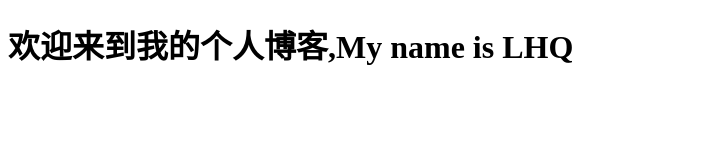
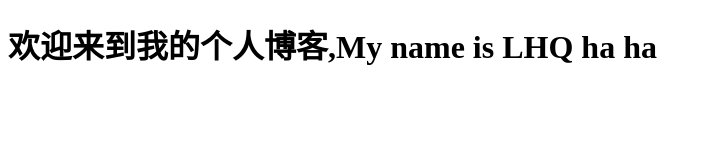
Before and after one commit to Diordadada/Diordadada.github.io, a plain HTML site: page index.html in a window 1280 px wide. Shown: the whole page, without its empty margins (0-711 px from the left). Drawn offline with Linux system fonts and the light colour scheme.

Commit message:
Update index.html

```diff
--- a/index.html
+++ b/index.html
@@ -7,7 +7,7 @@
 	</head>
 	<body>
     <h1>
-      欢迎来到我的个人博客,My name is LHQ
+      欢迎来到我的个人博客,My name is LHQ ha ha
     </h1>
   </body>
 </html>
```
